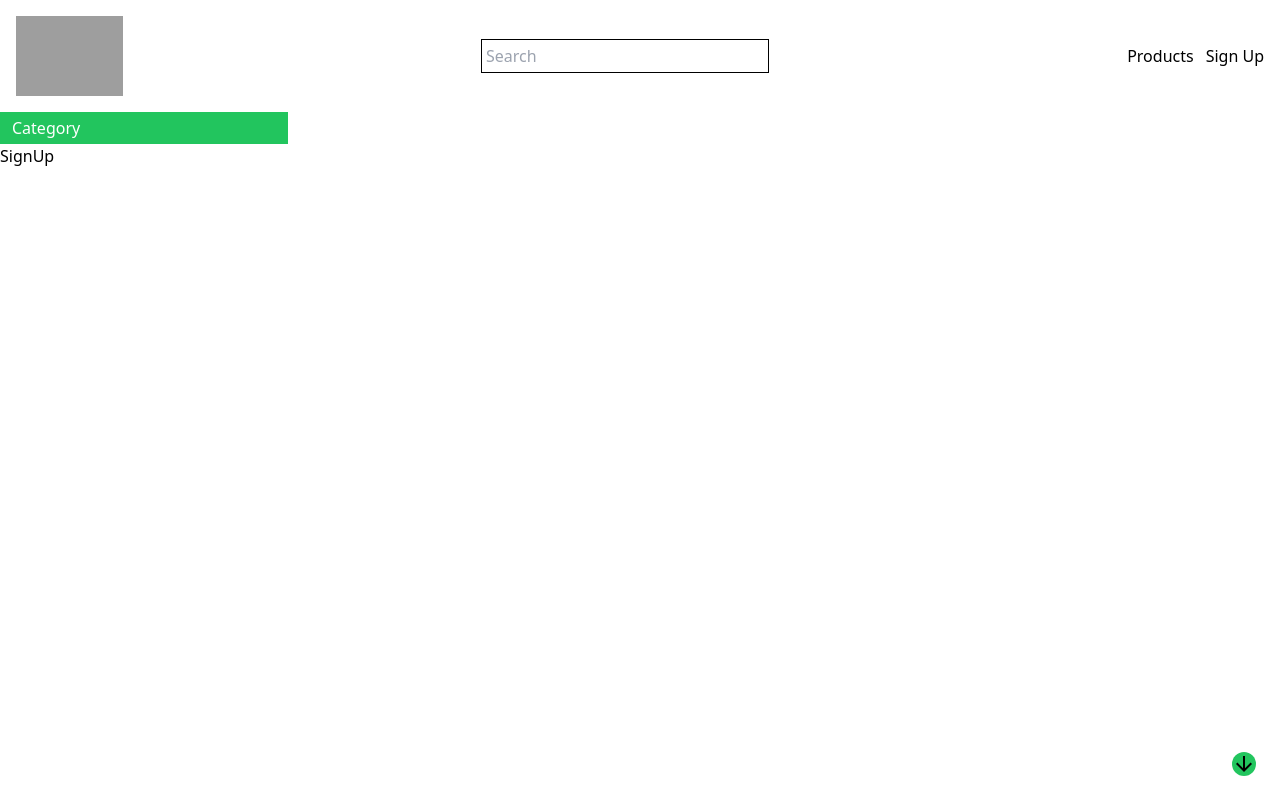
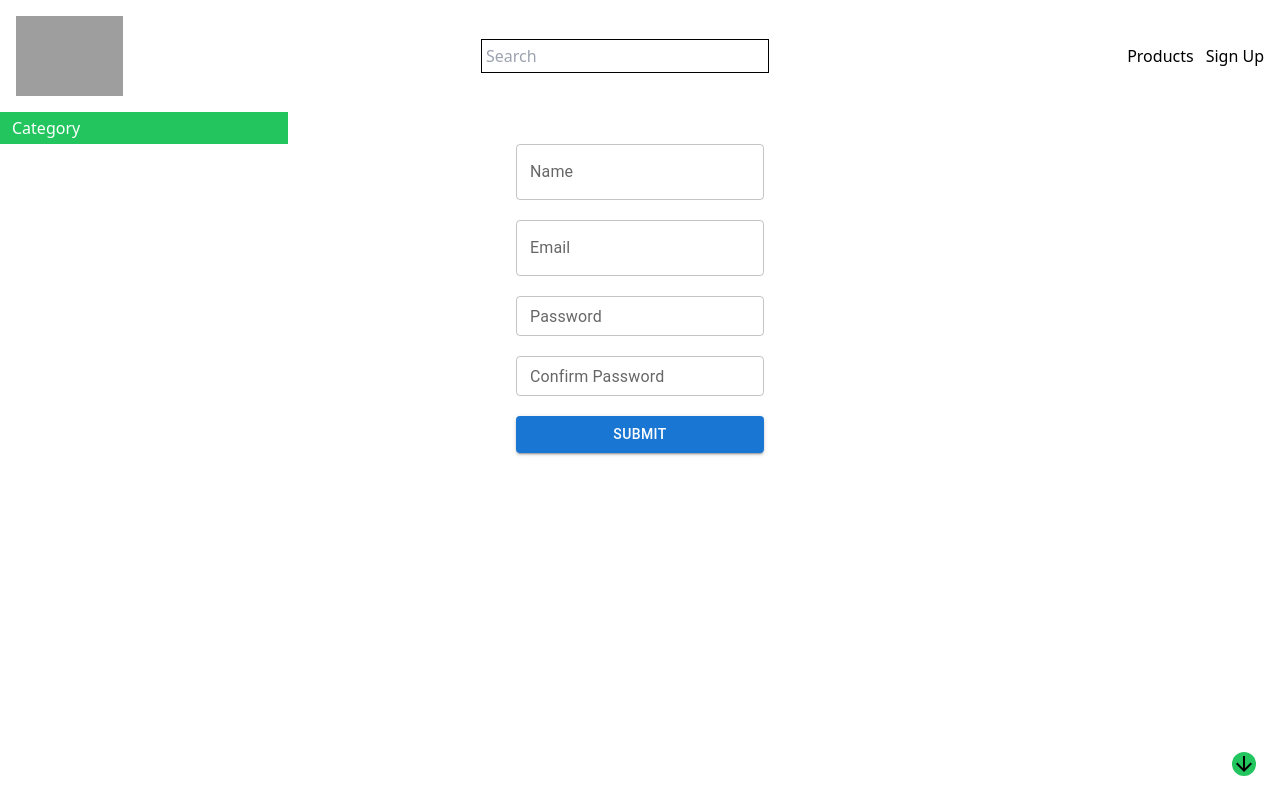
Before and after one commit to Prasharai20/LandingPage, a React (Create React App) app: page /signup in a window 1280 px wide. Built offline with nearby package versions, Linux system fonts and the light colour scheme; grey boxes are pictures that could not be loaded.

Commit message:
SignUp , form validation

```diff
--- /dev/null
+++ b/src/Authentication/Login/index.js
@@ -0,0 +1,7 @@
+import React from "react";
+
+const Login = () => {
+  return <div>Login</div>;
+};
+
+export default Login;
--- a/src/Authentication/SignUp/index.js
+++ b/src/Authentication/SignUp/index.js
@@ -1,7 +1,74 @@
-import React from "react";
+import { Button, TextField } from "@mui/material";
+import axios from "axios";
+import React, { useState } from "react";
+import { useNavigate } from "react-router-dom";
 
 const SignUp = () => {
-  return <div>SignUp</div>;
+  const [name, setName] = useState("");
+  const [email, setEmail] = useState("");
+  const [password, setPassword] = useState("");
+  const [conPassword, setConPassword] = useState("");
+  const navigate = useNavigate();
+
+  const handleSubmit = (event) => {
+    event.preventDefault();
+    const reqBody = {
+      name: name,
+      email: email,
+      password: password,
+      confirm_password: conPassword,
+    };
+
+    axios
+      .post("https://api-eduvila.onrender.com/register", reqBody)
+      .then((res) => {
+        navigate("/login");
+      })
+      .catch((err) => console.log(err));
+  };
+
+  return (
+    <div className="flex flex-col items-center gap-2">
+      <form onSubmit={handleSubmit} className="flex flex-col gap-5">
+        <TextField
+          type="text"
+          label="Name"
+          placeholder="Enter Name"
+          value={name}
+          onChange={(event) => setName(event.target.value)}
+        />
+        <TextField
+          type="email"
+          label="Email"
+          placeholder="Enter Email"
+          value={email}
+          onChange={(event) => setEmail(event.target.value)}
+        />
+
+        <TextField
+          size="small"
+          type="password"
+          label="Password"
+          placeholder="Enter Password"
+          value={password}
+          onChange={(event) => setPassword(event.target.value)}
+        />
+
+        <TextField
+          size="small"
+          type="password"
+          label="Confirm Password"
+          placeholder="Enter Password"
+          value={conPassword}
+          onChange={(event) => setConPassword(event.target.value)}
+        />
+
+        <Button type="submit" variant="contained">
+          Submit
+        </Button>
+      </form>
+    </div>
+  );
 };
 
 export default SignUp;
--- a/src/Routes/index.js
+++ b/src/Routes/index.js
@@ -1,3 +1,4 @@
+import Login from "../Authentication/Login";
 import SignUp from "../Authentication/SignUp";
 import Home from "../Pages/Home";
 import AxiosProducts from "../components/AxiosProducts";
@@ -24,4 +25,9 @@ export const routes = [
     path: "/signup",
     element: <SignUp />,
   },
+  {
+    id: 5,
+    path: "/login",
+    element: <Login />,
+  },
 ];
```
